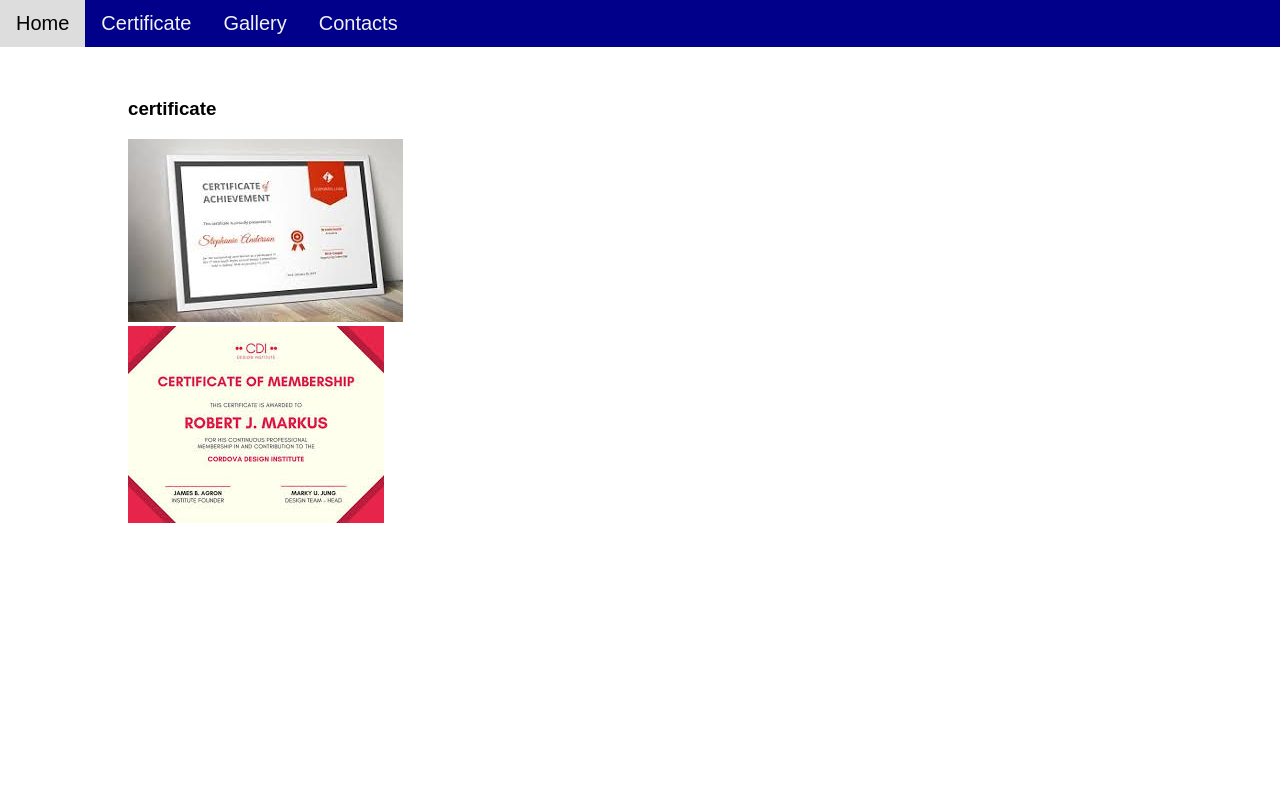
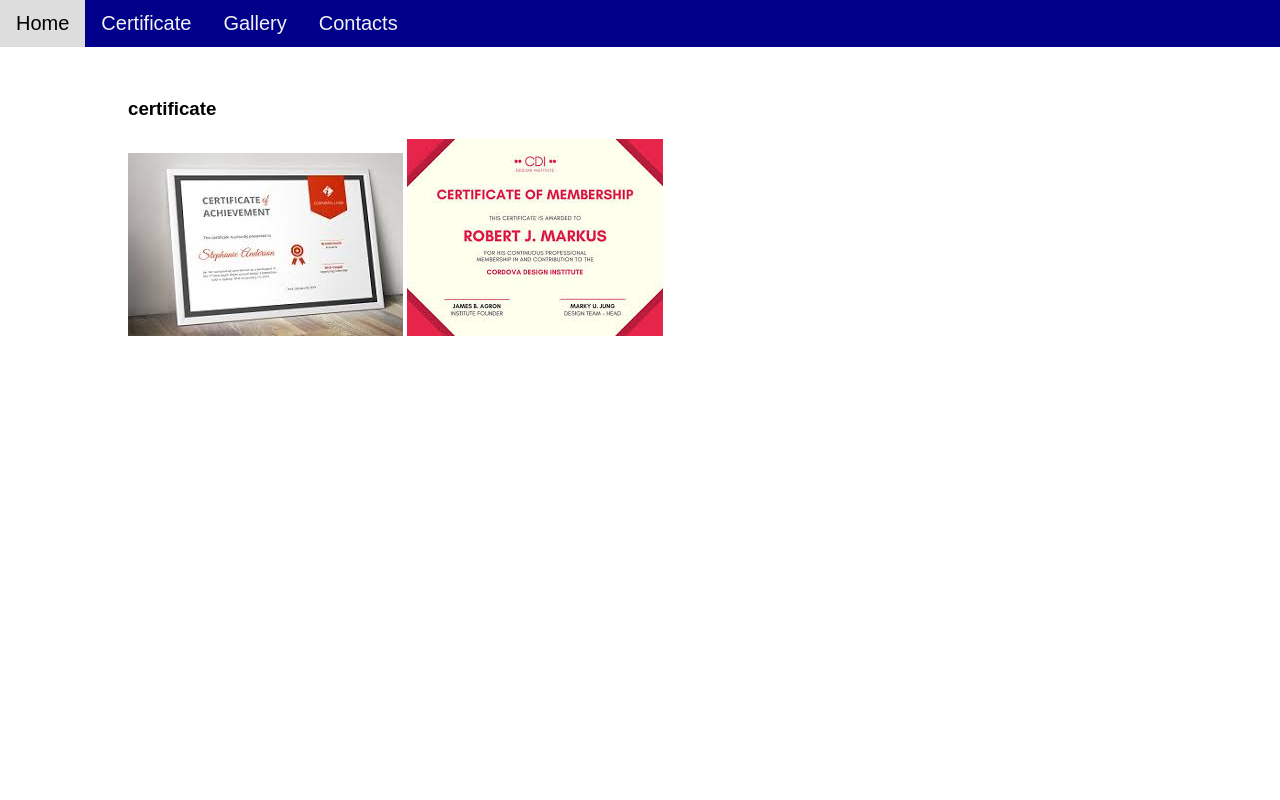
Before and after one commit to har1995/myblog, a plain HTML site: page certificate.html in a window 1280 px wide. Shown: the top 800 px of the page. Drawn offline with Linux system fonts and the light colour scheme.

Commit message:
added certificate

```diff
--- a/certificate.html
+++ b/certificate.html
@@ -20,12 +20,10 @@
     <div class="content">
 
    <h3>certificate</h3>
-         <div class="Certificate">
         <img src="images/4.jpg"/>
-        </div>
-         <div class="Certificate">
+
         <img src="images/5.jpg"/>
-        </div>
+
 
     </div>
      <!--end of body content-->
```
